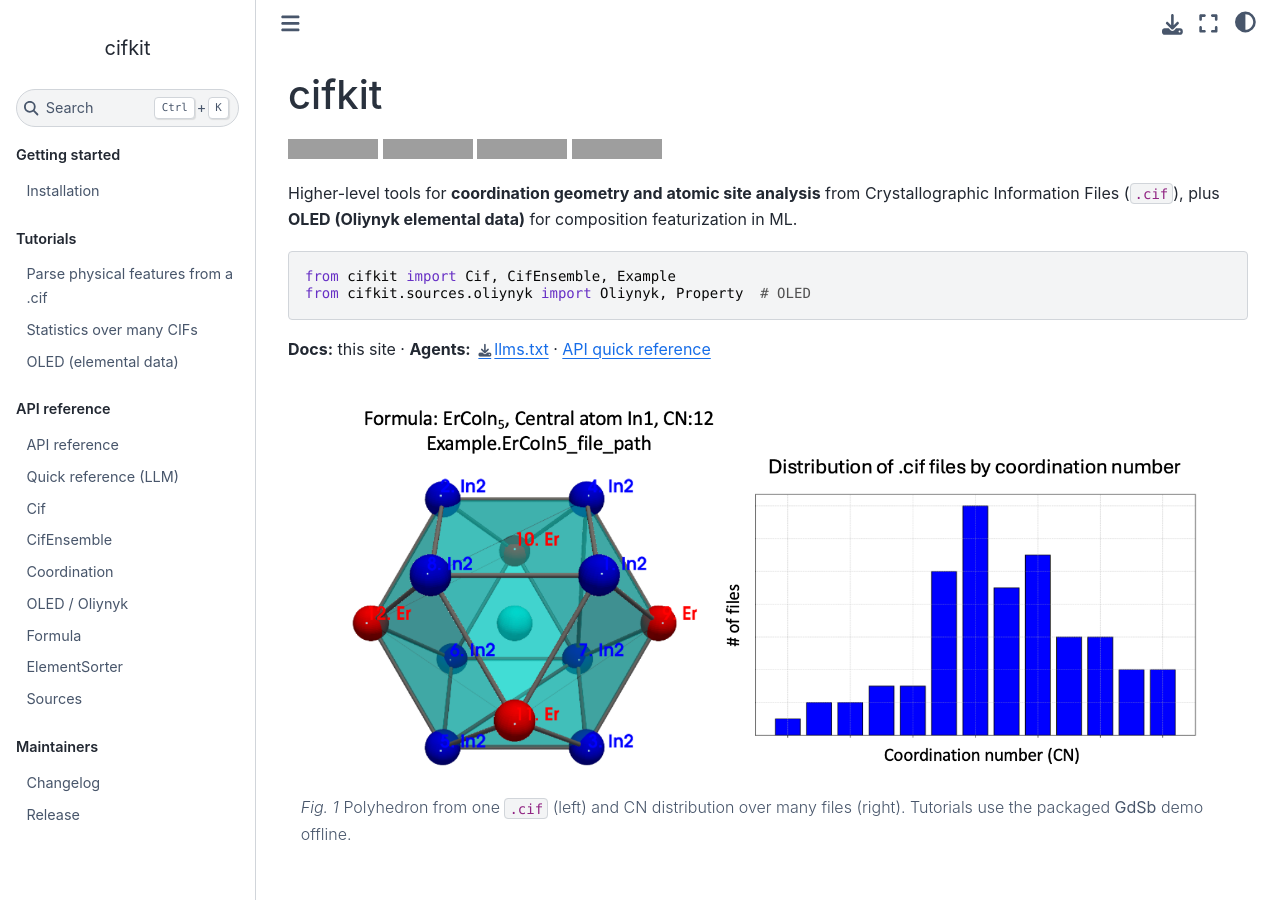
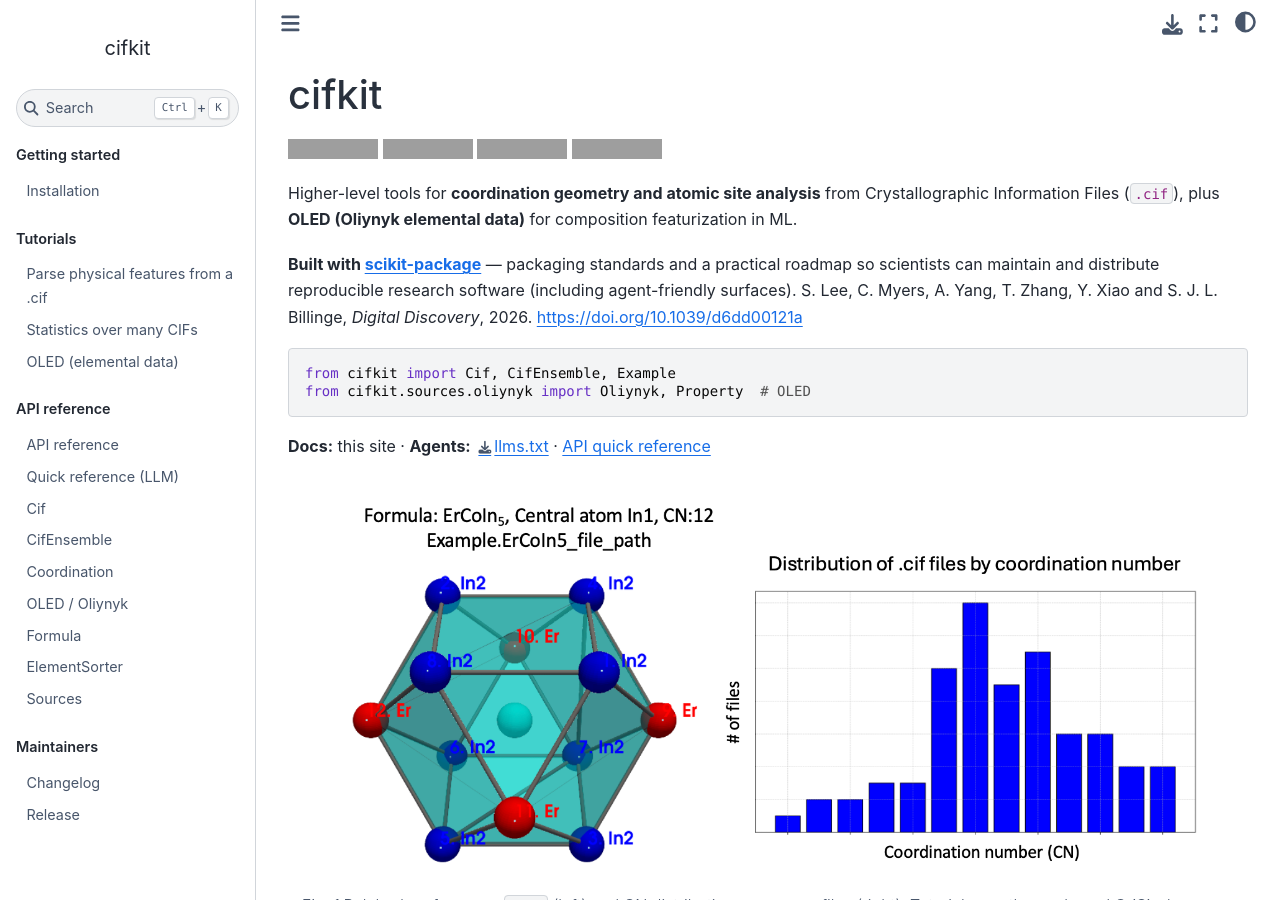
Before and after one commit to bobleesj/cifkit, a Jupyter Book: the page built from docs/intro.md, in a window 1280 px wide and 900 px high. Built offline with Jupyter Book 1.0.4 settings and Sphinx 7.4.7 and the Sphinx Book theme 1.1.4, drawn with Linux system fonts in a browser that asks for light colours; some of the changed text lies outside the part shown; grey boxes are pictures that could not be loaded.

Commit message:
docs: credit scikit-package (Digital Discovery 2026) on landing
Plug at top of intro: cifkit is built with scikit-package for
maintainable, agent-friendly scientific packaging; add soft cite row,
BibTeX, CITATION.cff, README, and llms.txt.

````diff
--- a/docs/_static/CITATION.txt
+++ b/docs/_static/CITATION.txt
@@ -44,3 +44,21 @@ Software, 9(103), 7205. https://doi.org/10.21105/joss.07205
   doi     = {10.21105/joss.07205},
   url     = {https://doi.org/10.21105/joss.07205}
 }
+
+## scikit-package — packaging standards (cifkit is built with it)
+
+Lee, S., Myers, C., Yang, A., Zhang, T., Xiao, Y., & Billinge, S. J. L.
+(2026). scikit-package: software packaging standards and roadmap for
+sharing reproducible scientific software. Digital Discovery.
+https://doi.org/10.1039/d6dd00121a
+
+@article{Lee2026scikitpackage,
+  author  = {Lee, Sangjoon and Myers, C. and Yang, A. and Zhang, T. and
+             Xiao, Y. and Billinge, S. J. L.},
+  title   = {scikit-package: software packaging standards and roadmap for
+             sharing reproducible scientific software},
+  journal = {Digital Discovery},
+  year    = {2026},
+  doi     = {10.1039/d6dd00121a},
+  url     = {https://doi.org/10.1039/d6dd00121a}
+}
--- a/docs/intro.md
+++ b/docs/intro.md
@@ -8,6 +8,13 @@
 Higher-level tools for **coordination geometry and atomic site analysis**
 from Crystallographic Information Files (`.cif`), plus **OLED (Oliynyk
 elemental data)** for composition featurization in ML.
+
+**Built with [scikit-package](https://scikit-package.github.io/scikit-package/)**
+— packaging standards and a practical roadmap so scientists can maintain
+and distribute reproducible research software (including agent-friendly
+surfaces). S. Lee, C. Myers, A. Yang, T. Zhang, Y. Xiao and S. J. L.
+Billinge, *Digital Discovery*, 2026.
+[https://doi.org/10.1039/d6dd00121a](https://doi.org/10.1039/d6dd00121a)
 
 ```python
 from cifkit import Cif, CifEnsemble, Example
@@ -127,7 +134,8 @@ work (BibTeX: [CITATION.txt](_static/CITATION.txt) · repo
 |---|---|
 | CIF geometry / CN / polyhedra / `CifEnsemble` | **cifkit** — Lee & Oliynyk, JOSS **9**, 7205 (2024). [10.21105/joss.07205](https://doi.org/10.21105/joss.07205) |
 | OLED elemental table / `Oliynyk` / `oled.csv` | **Dataset** — Lee et al., Data in Brief **53**, 110178 (2024). [10.1016/j.dib.2024.110178](https://doi.org/10.1016/j.dib.2024.110178) |
-| Both | Both papers |
+| Packaging / scikit-package stack (cifkit is built with it) | **scikit-package** — Lee et al., *Digital Discovery*, 2026. [10.1039/d6dd00121a](https://doi.org/10.1039/d6dd00121a) |
+| Geometry + OLED | Both cifkit + dataset papers |
 
 ## Getting help
 
--- a/docs/llms.txt
+++ b/docs/llms.txt
@@ -4,6 +4,11 @@
 # This file: https://bobleesj.github.io/cifkit/llms.txt
 # PyPI: https://pypi.org/project/cifkit/   Source: https://github.com/bobleesj/cifkit
 # Install: pip install cifkit
+#
+# Built with scikit-package (https://scikit-package.github.io/scikit-package/)
+# — packaging standards and roadmap for sharing reproducible scientific
+# software, including agent-friendly packaging. Digital Discovery 2026:
+# https://doi.org/10.1039/d6dd00121a
 #
 # Naming
 #   CIF = Crystallographic Information File (.cif)
@@ -42,6 +47,18 @@ cifkit software (CIF parse, distances, CN, polyhedra, CifEnsemble):
     journal = {Journal of Open Source Software}, year = {2024},
     volume  = {9}, number = {103}, pages = {7205},
     doi     = {10.21105/joss.07205}}
+
+scikit-package (cifkit is built with it — packaging standards / agent surface):
+  Lee, Myers, Yang, Zhang, Xiao & Billinge, Digital Discovery (2026)
+  https://doi.org/10.1039/d6dd00121a
+  BibTeX:
+  @article{Lee2026scikitpackage,
+    author  = {Lee, Sangjoon and Myers, C. and Yang, A. and Zhang, T. and
+               Xiao, Y. and Billinge, S. J. L.},
+    title   = {scikit-package: software packaging standards and roadmap for
+               sharing reproducible scientific software},
+    journal = {Digital Discovery}, year = {2026},
+    doi     = {10.1039/d6dd00121a}}
 
 If a workflow uses BOTH geometry from a .cif AND OLED composition features,
 cite BOTH papers. Human citation file: https://bobleesj.github.io/cifkit/_static/CITATION.txt
--- a/docs/source/index.rst
+++ b/docs/source/index.rst
@@ -234,4 +234,8 @@ Other links
 Acknowledgements
 ----------------
 
-``cifkit`` is built and maintained with `scikit-package <https://scikit-package.github.io/scikit-package/>`_.
+``cifkit`` is built and maintained with `scikit-package <https://scikit-package.github.io/scikit-package/>`_
+— packaging standards and a roadmap for sharing reproducible scientific
+software (including agent-friendly packaging). S. Lee, C. Myers, A. Yang,
+T. Zhang, Y. Xiao and S. J. L. Billinge, *Digital Discovery*, 2026.
+https://doi.org/10.1039/d6dd00121a
````
Also changed, not shown: README.rst (+8 -3 lines), docs/_static/llms.txt (+17 -0 lines), llms.txt (+17 -0 lines), 1 other file.
